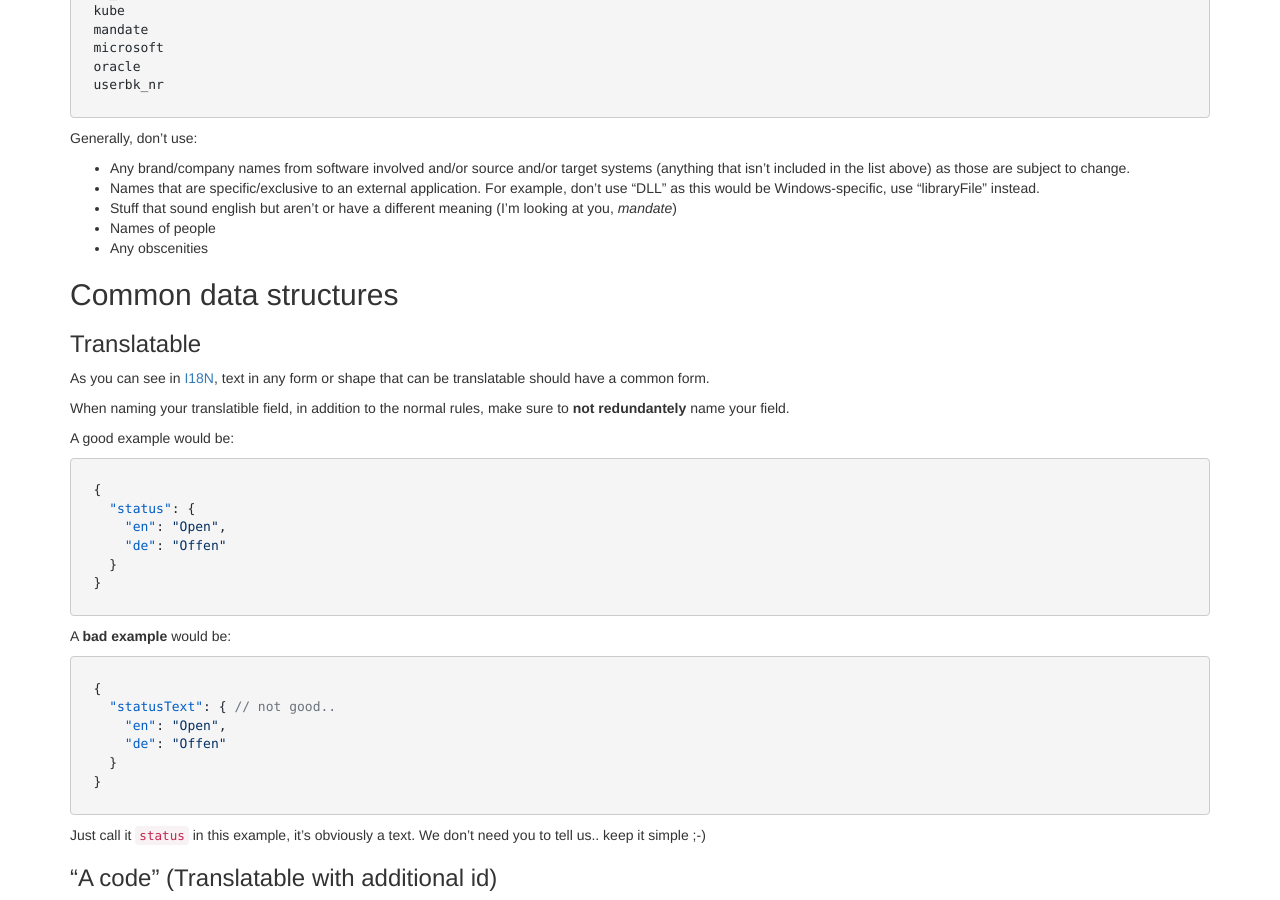
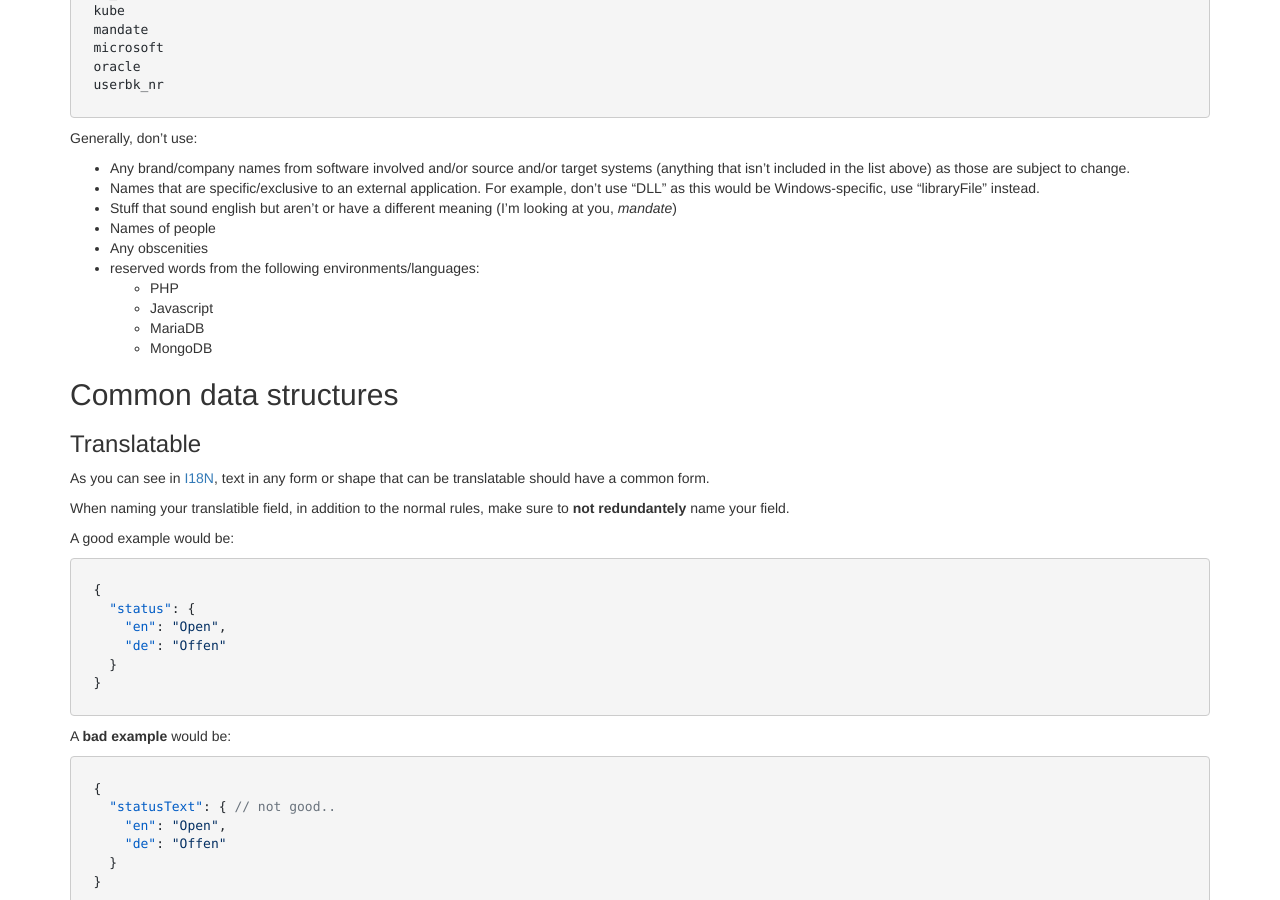
Before and after one commit to gravity-platform/doc, a Jekyll site: the page built from naming.md, in a window 1280 px wide and 900 px high, scrolled down 1739 px. Built offline with Jekyll 4.4.1, drawn with Linux system fonts in a browser that asks for light colours; nearby versions of some CDN libraries; Markdown is read by kramdown in place of the engine named in the settings.

Commit message:
reserve more words
Not sure if this idea is all to bright. I'll probably PR this branch so we can discuss.

```diff
--- a/naming.md
+++ b/naming.md
@@ -102,6 +102,11 @@ would be Windows-specific, use "libraryFile" instead.
 * Stuff that sound english but aren't or have a different meaning (I'm looking at you, *mandate*)
 * Names of people
 * Any obscenities
+* reserved words from the following environments/languages:
+  * PHP
+  * Javascript
+  * MariaDB
+  * MongoDB
 
 ## Common data structures
 
```
